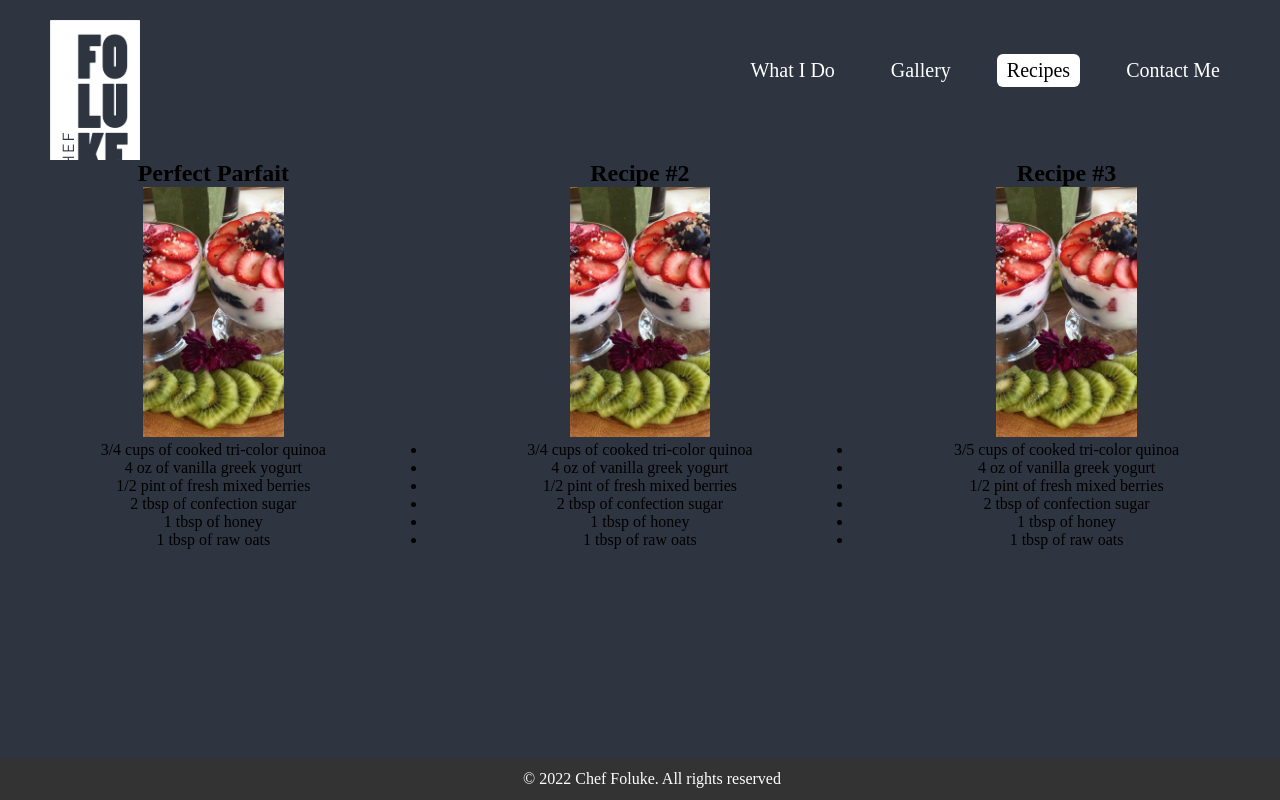
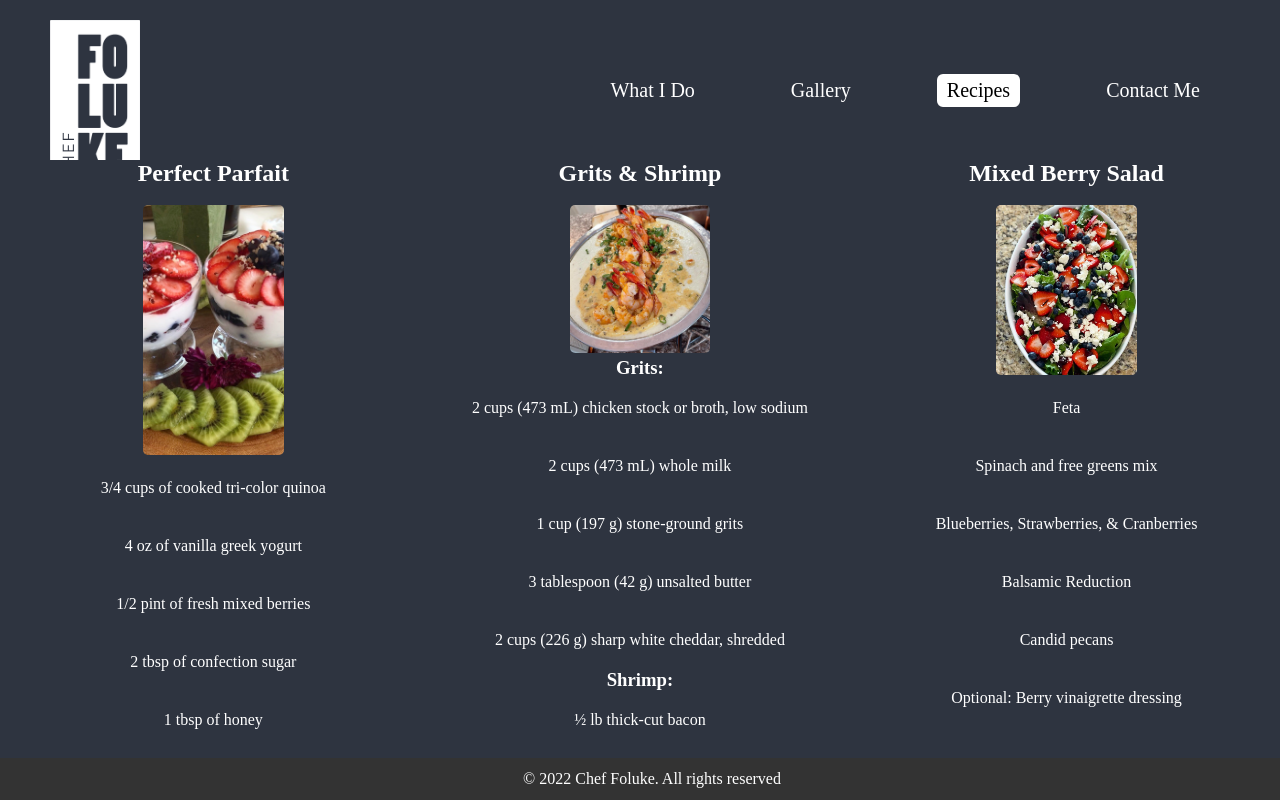
Before and after one commit to MaverickCavazos/personal-chef, a React (Create React App) app: page /Recipes in a window 1280 px wide. Shown: the top 800 px of the page. Built offline with nearby package versions, Linux system fonts and the light colour scheme.

Commit message:
Styled text, ingredients, image shape

```diff
--- a/src/App.css
+++ b/src/App.css
@@ -51,6 +51,15 @@ clear: both;
   padding: 12px;
 }
 
+#recipe-lists {
+  color: white;
+}
+
+ li {
+   padding: 20px;
+   list-style-type: none;
+ }
+
 @keyframes App-logo-spin {
   from {
     transform: rotate(0deg);
--- a/src/components/Recipes/index.js
+++ b/src/components/Recipes/index.js
@@ -1,22 +1,22 @@
 import React from "react";
 import Recipe1 from "../images/perfectparfait.jpg";
-// import Recipe2 from "../images/.jpg";
-// import Recipe3 from "../images/.jpg";
+import Recipe2 from "../images/gritsshrimp.jpg";
+import Recipe3 from "../images/mixedberrysalad.jpg";
 
 function Recipes() {
 
   return (
     <section>
       <div class="row">
-        <div class="column">
+        <div class="column" id="recipe-lists">
           <h1>Perfect Parfait</h1>
+          <br></br>
           <div>
-            <h1 id="recipe"></h1>
             <img
               src={Recipe1}
               id="recipeimg"
               className="my-2"
-              style={{ height: "auto", width: "33%" }}
+              style={{ height: "auto", width: "33%", borderRadius: "5px" }}
             />
           </div>
           <ul>
@@ -28,44 +28,52 @@ function Recipes() {
             <li>1 tbsp of raw oats</li>
           </ul>
         </div>
-        <div class="column">
-          <h1>Recipe #2</h1>
+        <div class="column" id="recipe-lists">
+          <h1>Grits & Shrimp</h1>
+          <br></br>
           <div>
-            <h1 id="recipe"></h1>
             <img
-              src={Recipe1} /* will change to recipe2 */
+              src={Recipe2} /* will change to recipe2 */
               id="recipeimg"
               className="my-2"
-              style={{ height: "auto", width: "33%" }}
+              style={{ height: "auto", width: "33%", borderRadius: "5px" }}
             />
           </div>
           <ul>
-            <li>3/4 cups of cooked tri-color quinoa</li>
-            <li>4 oz of vanilla greek yogurt</li>
-            <li>1/2 pint of fresh mixed berries</li>
-            <li>2 tbsp of confection sugar</li>
-            <li>1 tbsp of honey</li>
-            <li>1 tbsp of raw oats</li>
+            <h3>Grits:</h3>
+            <li>2 cups (473 mL) chicken stock or broth, low sodium</li>
+            <li>2 cups (473 mL) whole milk</li>
+            <li>1 cup (197 g) stone-ground grits</li>
+            <li>3 tablespoon (42 g) unsalted butter</li>
+            <li>2 cups (226 g) sharp white cheddar, shredded</li>
+            <h3>Shrimp:</h3>
+            <li>½ lb thick-cut bacon</li>
+            <li>2 lbs large shrimp (15-20 count), peeled and de-veined</li>
+            <li>½ teaspoon red pepper flakes</li>
+            <li>1 large garlic clove, minced</li>
+            <li>Juice of ½ lemon</li>
+            <li>Kosher salt and Freshly Cracked Black Pepper</li>
+            <li>1 teaspoon chopped parsley</li>
           </ul>
         </div>
-        <div class="column">
-          <h1>Recipe #3</h1>
+        <div class="column" id="recipe-lists">
+          <h1>Mixed Berry Salad</h1>
+          <br></br>
           <div>
-            <h1 id="recipe"></h1>
             <img
-              src={Recipe1} /* will change to recipe3 */
+              src={Recipe3} /* will change to recipe3 */
               id="recipeimg"
               className="my-2"
-              style={{ height: "auto", width: "33%" }}
+              style={{ height: "auto", width: "33%", borderRadius: "5px" }}
             />
           </div>
           <ul>
-            <li>3/5 cups of cooked tri-color quinoa</li>
-            <li>4 oz of vanilla greek yogurt</li>
-            <li>1/2 pint of fresh mixed berries</li>
-            <li>2 tbsp of confection sugar</li>
-            <li>1 tbsp of honey</li>
-            <li>1 tbsp of raw oats</li>
+            <li>Feta</li>
+            <li>Spinach and free greens mix</li>
+            <li>Blueberries, Strawberries, & Cranberries</li>
+            <li>Balsamic Reduction</li>
+            <li>Candid pecans</li>
+            <li>Optional: Berry vinaigrette dressing</li>
           </ul>
         </div>
       </div>
```
Also changed, not shown: src/components/images/gritsshrimp.jpg (added), src/components/images/mixedberrysalad.jpg (added).
